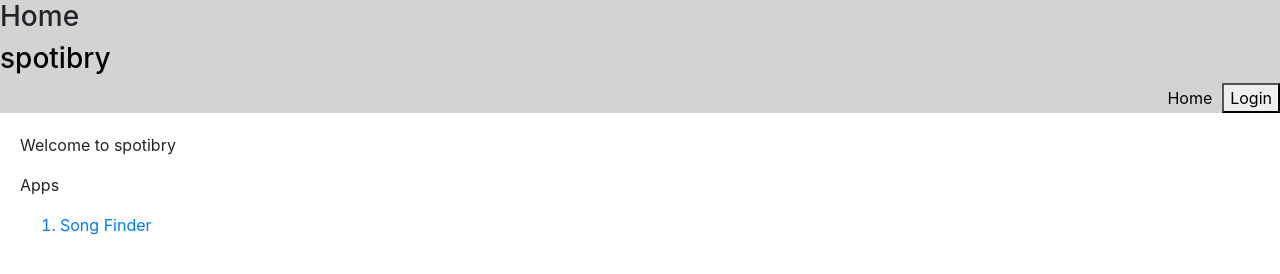
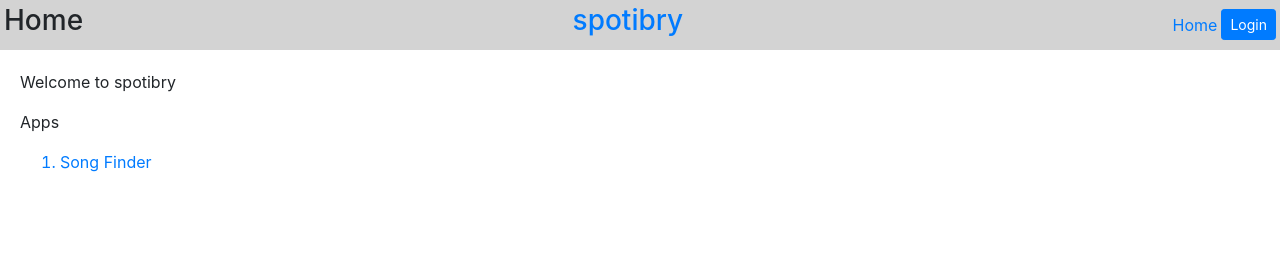
Before and after one commit to srianbury/spotibri, a Gatsby site: page / in a window 1280 px wide. Built offline with nearby package versions, Linux system fonts and the light colour scheme; Gatsby itself is replaced by a stand-in of ours.

Commit message:
bs header

```diff
--- a/src/components/header.js
+++ b/src/components/header.js
@@ -8,52 +8,35 @@ import Logout from "./logout";
 const Header = ({ siteTitle, pageTitle }) => {
   const auth = useContext(AuthenticationContext);
   return (
-    <header className="pure-g" style={{ backgroundColor: "#d3d3d3" }}>
-      <div className="pure-u-1-3">
-        <div className="d-flex">
-          <div className="margin-left-20">
+    <header
+      className="d-flex justify-content-between p-1"
+      style={{ backgroundColor: "#d3d3d3" }}
+    >
+      <div>
+        <div>
+          <div>
             <h3>{pageTitle}</h3>
           </div>
         </div>
       </div>
-      <div className="pure-u-1-3 text-align-center">
+
+      <div>
         <h3>
-          <Link to="/" style={{ textDecoration: "none", color: "#000" }}>
-            {siteTitle}
-          </Link>
+          <Link to="/">{siteTitle}</Link>
         </h3>
       </div>
-      <div className="pure-u-1-3">
-        <div
-          style={{
-            display: "flex",
-            justifyContent: "flex-end",
-            height: "100%",
-          }}
-        >
-          <div className="margin-right-20" style={{ alignSelf: "center" }}>
-            <Link
-              to="/"
-              style={{
-                display: "inline",
-                textDecoration: "none",
-                color: "#000",
-              }}
-            >
-              Home
-            </Link>
-            <div style={{ display: "inline", marginLeft: "10px" }}>
-              {auth && auth.user ? <Logout /> : <Login />}
-            </div>
-          </div>
+
+      <div className="d-flex flex-wrap align-content-center">
+        <Link to="/" className="d-inline mr-1 align-self-center">
+          Home
+        </Link>
+        <div className="d-inline">
+          {auth && auth.user ? <Logout /> : <Login />}
         </div>
       </div>
     </header>
   );
 };
-
-//
-//
 
 Header.propTypes = {
   siteTitle: PropTypes.string,
--- a/src/components/login.js
+++ b/src/components/login.js
@@ -6,11 +6,7 @@ const Login = () => {
     window.location.href = `https://accounts.spotify.com/authorize?client_id=${process.env.GATSBY_SPOTIFY_CLIENT_ID}&response_type=token&redirect_uri=${window.location.origin}/callback/&scope=playlist-read-private`;
   }
   return (
-    <button
-      type="button"
-      onClick={goToAuth}
-      className="pure-button button-secondary"
-    >
+    <button type="button" onClick={goToAuth} className="btn btn-primary btn-sm">
       Login
     </button>
   );
--- a/src/components/logout.js
+++ b/src/components/logout.js
@@ -7,8 +7,7 @@ const Logout = () => {
     <button
       type="button"
       onClick={() => logout()}
-      className="pure-button"
-      style={{ fontSize: "85%" }}
+      className="btn btn-secondary btn-sm"
     >
       Logout
     </button>
```
